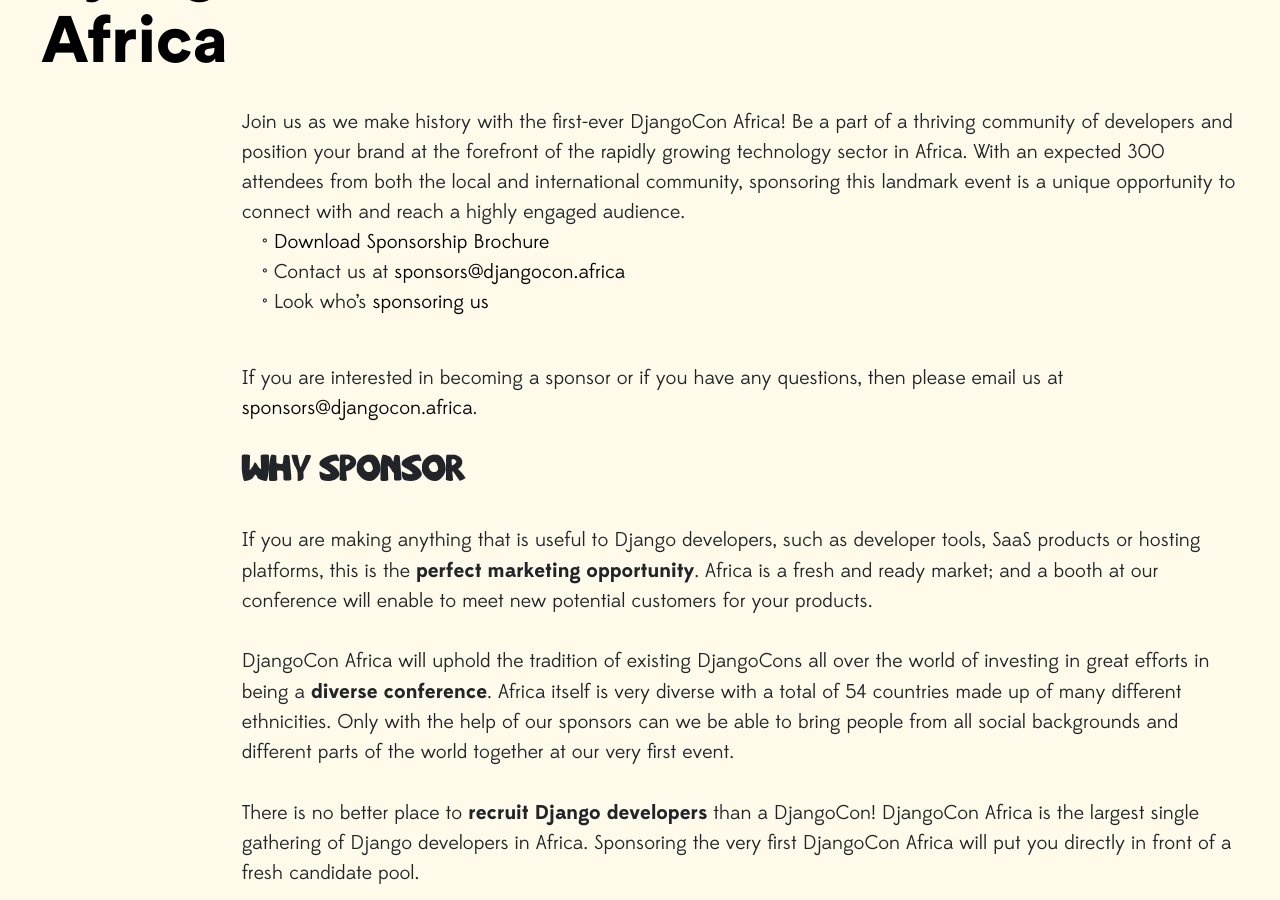
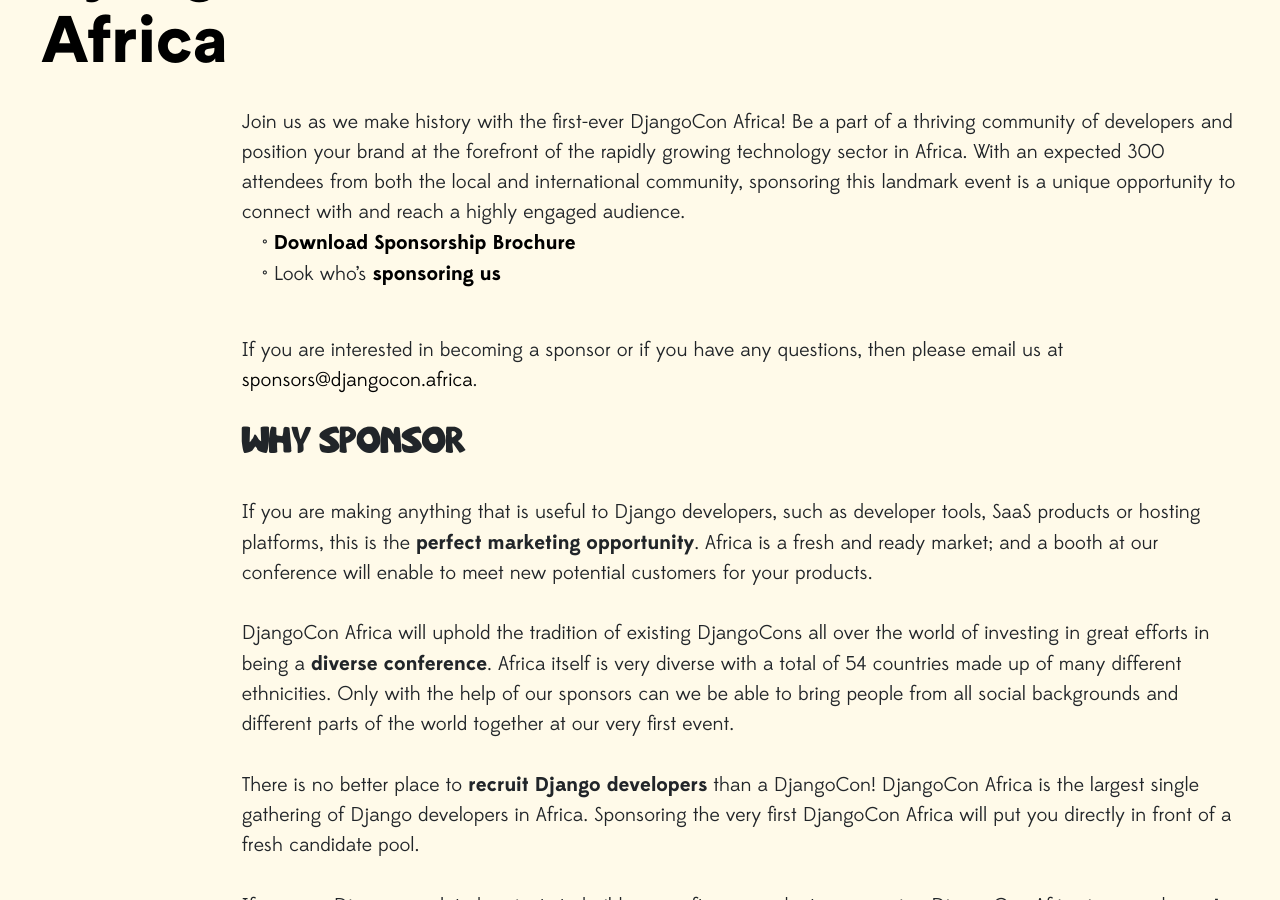
Before and after one commit to djangocon/2023.djangocon.africa, a Jekyll site: the page built from _pages/sponsor-us.md, in a window 1280 px wide and 900 px high, scrolled down 328 px. Built offline with Jekyll 4.4.1, drawn with Linux system fonts in a browser that asks for light colours.

Commit message:
minor fixes

```diff
--- a/_pages/sponsor-us.md
+++ b/_pages/sponsor-us.md
@@ -9,9 +9,8 @@
 
 Join us as we make history with the first-ever DjangoCon Africa! Be a part of a thriving community of developers and position your brand at the forefront of the rapidly growing technology sector in Africa. With an expected 300 attendees from both the local and international community, sponsoring this landmark event is a unique opportunity to connect with and reach a highly engaged audience.
 
-- [Download Sponsorship Brochure](/static/documents/djcafrica23prospectus.pdf)
-- Contact us at [sponsors@djangocon.africa](mailto:{{site.sponsors_email}})
-- Look who's [sponsoring us](#)
+- [**Download Sponsorship Brochure**](/static/documents/djcafrica23prospectus.pdf)
+- Look who's [**sponsoring us**](/our-sponsors/)
 
 If you are interested in becoming a sponsor or if you have any questions, then please email us at [sponsors@djangocon.africa](mailto:{{ site.sponsors_email }}).
 
```
